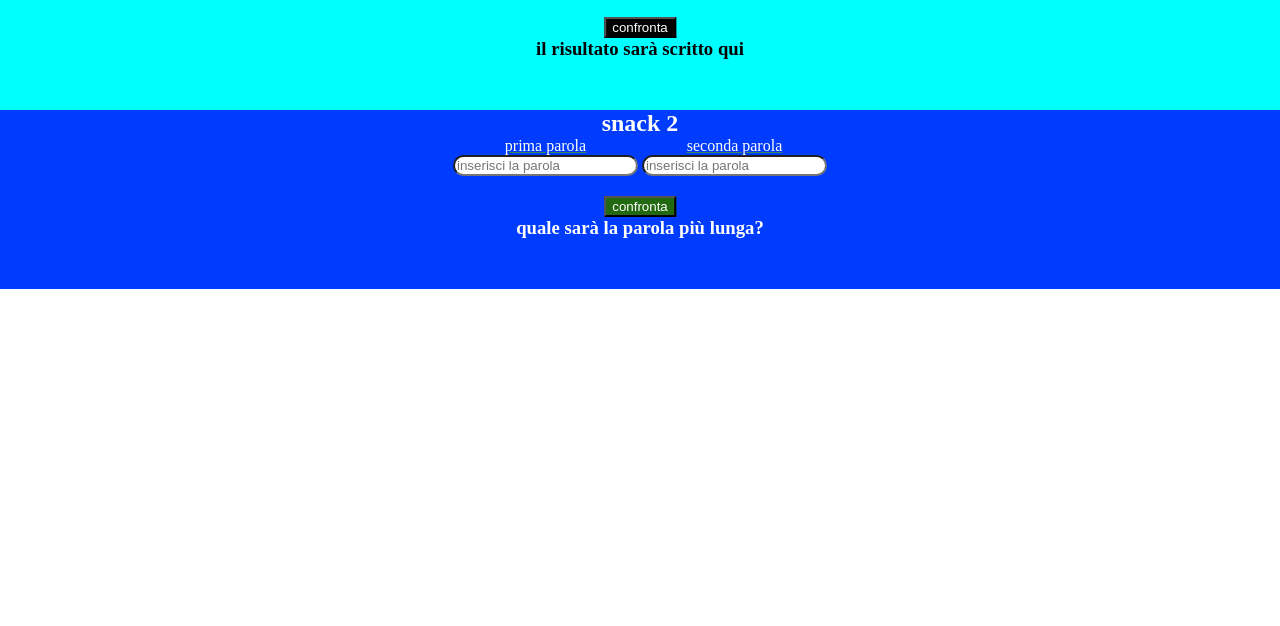
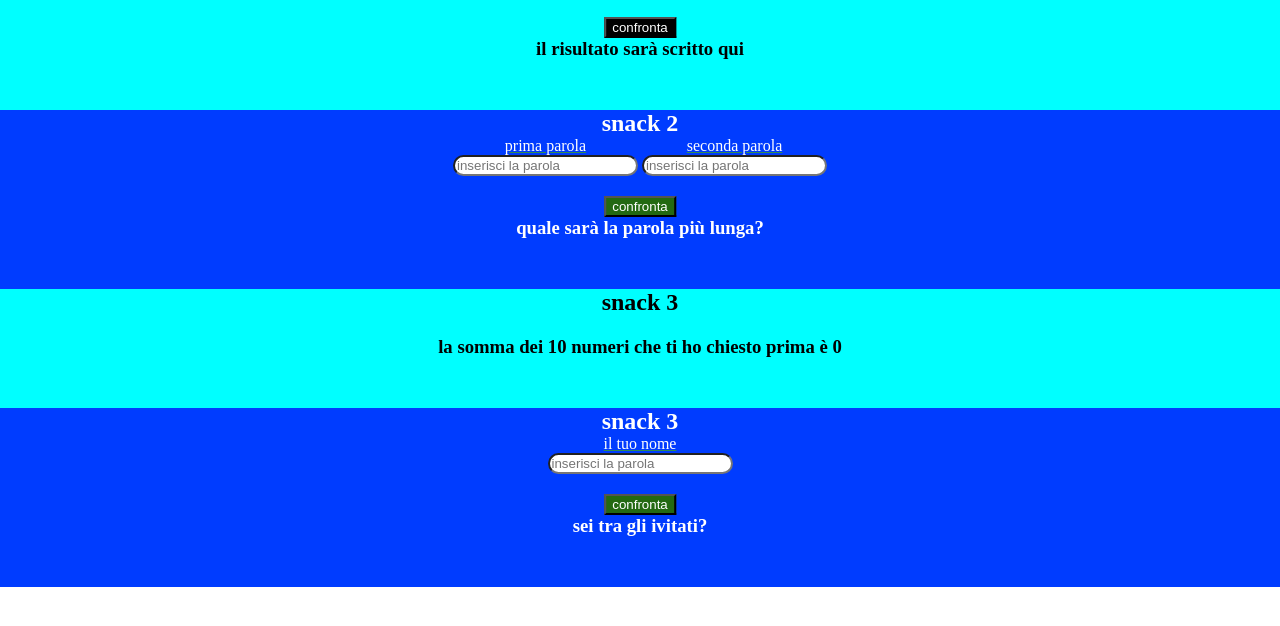
Before and after one commit to sidra1991/-js-jsnacks-blocco-1, a plain HTML site: page index.html in a window 1280 px wide. Shown: the part 106-732 px from the top of the page. Drawn offline with Linux system fonts and the light colour scheme.

Commit message:
proseguiamo

```diff
--- a/index.html
+++ b/index.html
@@ -35,9 +35,27 @@
         <label for="word2"> seconda parola </label>
         <input type="text" name="word2" id="snackTwoTwo" placeholder="inserisci la parola" >
     </div>
-    <button type="button" onclick="snackFunction2()" >confronta </button>
-    <h3 id="snackTwoTree" > quale sarà la parola più lunga? </h3></div>
+        <button type="button" onclick="snackFunction2()" >confronta </button>
+        <h3 id="snackTwoTree" > quale sarà la parola più lunga? </h3>
+    </div>
 </div>
+
+<div class="snack1" >
+    <h2>snack 3</h2>
+    <h3 id="snackTreeTree" class=" margin-top"> i numeri compariranno qui </h3>
+</div>
+
+<div class="snack2" >
+    <h2>snack 3</h2>
+    <div class="valoriSnack2" >
+        <label for="word1"> il tuo nome </label>
+        <input type="text" name="word1" id="snackfourOne" placeholder="inserisci la parola">
+    </div>
+        <button type="button" onclick="snackFunction4()" >confronta </button>
+        <h3 id="snackFourTree" > sei tra gli ivitati? </h3>
+    </div>
+</div>
+
 
     <script src="script.js"></script>
 </body>
--- a/script.js
+++ b/script.js
@@ -36,14 +36,15 @@ function snackFunction2(){
 // --------------------------------------
 // Il software deve chiedere per 10 volte all’utente di inserire un numero.
 // Il programma stampa la somma di tutti i numeri inseriti.
-//   let num = 0;
+
+  let num = 0;
 
 //   for (let i = 0; i < 10; i++) {
 //       const newNum = parseInt(prompt(`inserisci numero`));
 //       num += newNum;
 //     }
 
-//   alert(`la somma è ${num}`)
+  document.getElementById(`snackTreeTree`).innerHTML=`la somma dei 10 numeri che ti ho chiesto prima è ${num}`;
 
 // -------------------------------------
 
@@ -52,17 +53,21 @@ function snackFunction2(){
 // Gatsby, chiedi all’utente il suo nome e comunicagli se può partecipare o
 // no alla festa.
 
-// const invited = [ "Mauro","henri", "Chiara","Sidra","Alessandro","megamen","superma"];
-// let nameprompt = prompt("insersci il tuo nome");
+function snackFunction4() {
 
-// for (let i = 0; i < invited.length; i++) {
 
-//     if (nameprompt === invited[i]) {
-//         alert(`sei tra i partecipanti. ben arrivato, ${nameprompt}`);
-//     } else{}
+     const invited = [ "Mauro","henri", "Chiara","Sidra","Alessandro","megamen","superman"];
 
-// }
+    for (let i = 0; i < invited.length; i++) {
+        let namePrompt = document.getElementById(`snackfourOne`).value;
+        if (  toString(namePrompt) === invited[i]) {
+            document.getElementById(`snackFourTree`).innerHTML=`sei tra gli invitati ben arrivato ${namePrompt}`;
+        } else{
+            document.getElementById(`snackFourTree`).innerHTML=`non sei il ben venuto ${namePrompt}`;
+        }
 
+    }
+}
 
 
 
--- a/stile/style.css
+++ b/stile/style.css
@@ -74,3 +74,7 @@ h1{
     display: block;
     text-decoration: underline  seagreen;
 }
+
+.margin-top {
+    margin-top: 20px;
+}
```
